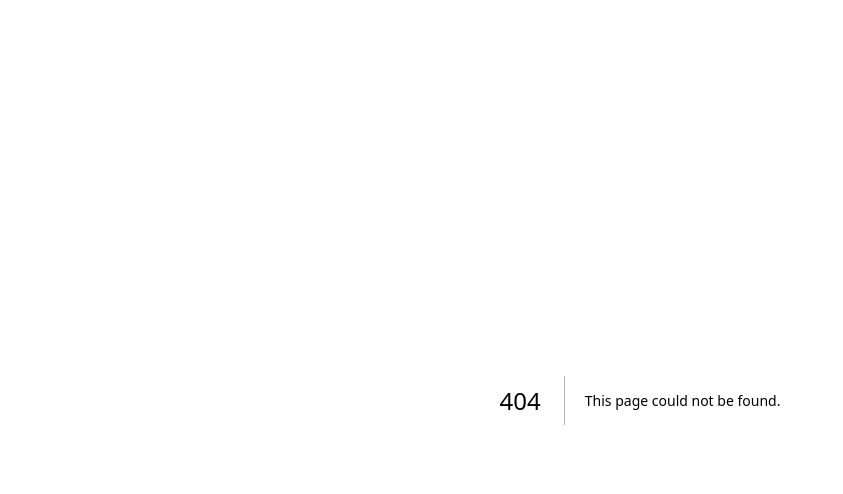
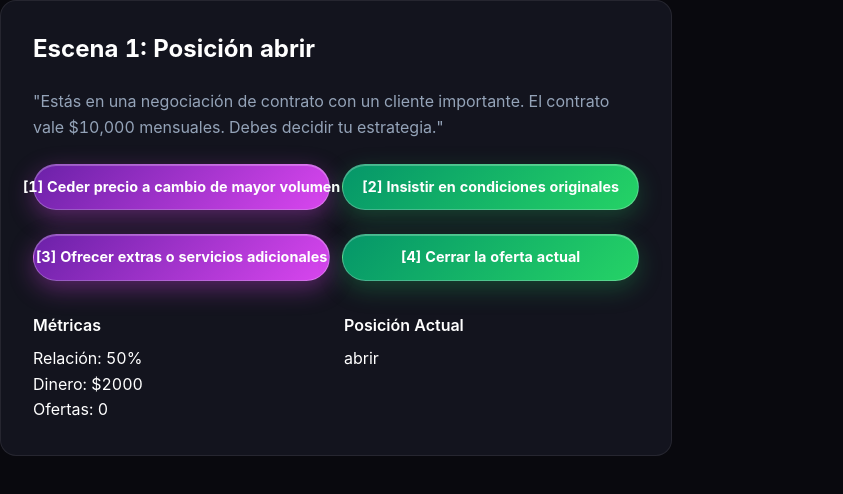
Before and after one commit to bylestherdev/games, a Next.js app: page /games/negociacion in a window 1280 px wide. Before the commit this address had no page. Shown: the top 494 px of the page, without its empty margins (0-843 px from the left). Built offline with nearby package versions, Linux system fonts and the light colour scheme.

Commit message:
feat: Negociación Maestra text RPG game added - New game page at src/app/games/negociacion/page.tsx - Negotiation simulator with 4 strategic decisions - Metrics: relationship, dinero, offers, closure status - TypeScript compiles clean

```diff
--- /dev/null
+++ b/src/app/games/negociacion/page.tsx
@@ -0,0 +1,127 @@
+"use client";
+
+import { useState } from "react";
+
+export default function NegociacionMaestraPage() {
+  const [estado, setEstado] = useState({
+    posicion: "abrir",
+    relacion: 50,
+    dinero: 1000,
+    ofertas: 0,
+    cierre: false,
+  });
+
+  const [escena, setEscena] = useState(1);
+
+  const manejarDecision = (decision: number) => {
+    const nuevo = { ...estado };
+
+    if (decision === 1) {
+      // Ceder precio
+      nuevo.posicion = "ceder";
+      nuevo.dinero -= 200;
+      nuevo.relacion += 15;
+      nuevo.ofertas += 1;
+    } else if (decision === 2) {
+      // Insistir en condiciones
+      nuevo.posicion = "insistir";
+      nuevo.relacion -= 10;
+      nuevo.ofertas += 1;
+    } else if (decision === 3) {
+      // Ofrecer extras
+      nuevo.posicion = "extras";
+      nuevo.dinero -= 300;
+      nuevo.relacion += 25;
+      nuevo.ofertas += 1;
+    } else if (decision === 4) {
+      // Cerrar oferta
+      nuevo.posicion = "cerrar";
+      nuevo.cierre = true;
+      nuevo.relacion += (nuevo.relacion > 60 ? 20 : 10);
+    }
+
+    setEstado(nuevo);
+    setEscena((escena % 5) + 1);
+  };
+
+  if (escena > 5 || estado.cierre) {
+    return (
+      <div className="p-6 md:p-8 card-interactive max-w-2xl w-full">
+        <h3 className="text-2xl font-bold text-white mb-4">
+          {estado.cierre ? "¡Trato Cerrado!" : "Juego Finalizado"}
+        </h3>
+        <p className="text-[var(--color-text-secondary)] mb-6">
+          Has completado la negociación. Tus resultados:
+        </p>
+        <div className="grid grid-cols-2 gap-4">
+          <div>
+            <p className="font-semibold text-white mb-1">Relación con cliente</p>
+            <p className="text-3xl font-bold text-[var(--color-text-accent)]">{estado.relacion}%</p>
+          </div>
+          <div>
+            <p className="font-semibold text-white mb-1">Dinero conseguido</p>
+            <p className="text-3xl font-bold text-[var(--color-text-accent)]">${1000 + estado.dinero}</p>
+          </div>
+        </div>
+        <p className="text-sm text-[var(--color-text-secondary)]">
+          Ofertas realizadas: {estado.ofertas}
+        </p>
+      </div>
+    );
+  }
+
+  return (
+    <div className="p-6 md:p-8 card-interactive max-w-2xl w-full">
+      <h2 className="text-2xl font-bold text-white mb-6">Escena {escena}: Posición {estado.posicion}</h2>
+
+      <p className="text-[var(--color-text-secondary)] mb-6">
+        "Estás en una negociación de contrato con un cliente importante. El contrato vale $10,000 mensuales. Debes decidir tu estrategia."
+      </p>
+
+      <div className="grid grid-cols-2 gap-3 mb-6">
+        <button
+          onClick={() => manejarDecision(1)}
+          className="btn-primary w-full"
+        >
+          [1] Ceder precio a cambio de mayor volumen
+        </button>
+        <button
+          onClick={() => manejarDecision(2)}
+          className="btn-secondary w-full"
+        >
+          [2] Insistir en condiciones originales
+        </button>
+      </div>
+
+      <div className="grid grid-cols-2 gap-3">
+        <button
+          onClick={() => manejarDecision(3)}
+          className="btn-primary w-full"
+        >
+          [3] Ofrecer extras o servicios adicionales
+        </button>
+        <button
+          onClick={() => manejarDecision(4)}
+          className="btn-secondary w-full"
+        >
+          [4] Cerrar la oferta actual
+        </button>
+      </div>
+
+      <div className="mt-8 grid grid-cols-2 gap-4">
+        <div>
+          <h4 className="font-semibold text-white mb-2">Métricas</h4>
+          <p className="text-white">Relación: {estado.relacion}%</p>
+          <p className="text-white">Dinero: ${1000 + estado.dinero}</p>
+          <p className="text-white">Ofertas: {estado.ofertas}</p>
+        </div>
+        <div>
+          <h4 className="font-semibold text-white mb-2">Posición Actual</h4>
+          <p className="text-{estado.posicion === 'cerrar' ? 'var(--color-text-accent)' : 'var(--color-text-secondary)'}">
+            {estado.posicion}
+          </p>
+        </div>
+      </div>
+    </div>
+  );
+}
```
Also changed, not shown: 1 other file (tests, documents, lock files or other folders).
